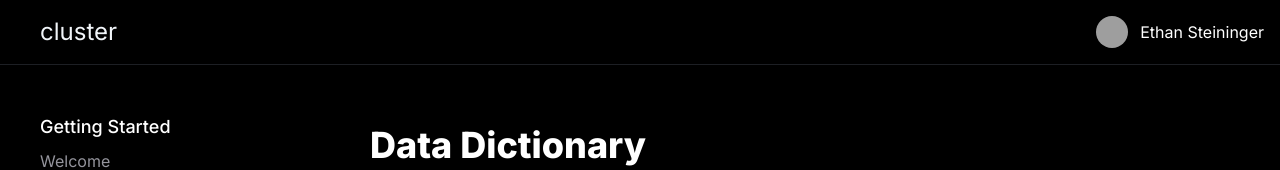
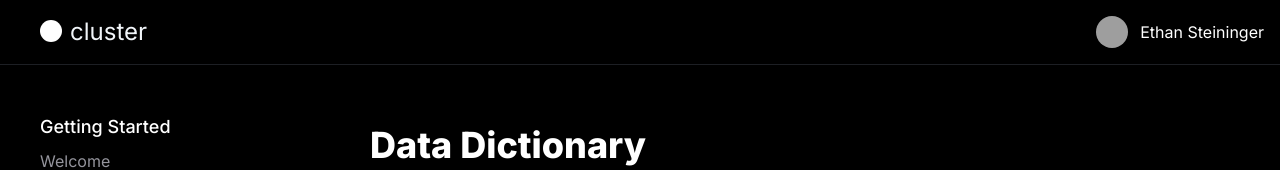
Before and after one commit to goudete/shroominic-docs, a Next.js app: page /data-dictionary in a window 1280 px wide. Shown: the top 170 px of the page. Built offline with nearby package versions, Linux system fonts and the light colour scheme; grey boxes are pictures that could not be loaded.

Commit message:
svg header

```diff
--- a/src/components/header.tsx
+++ b/src/components/header.tsx
@@ -5,7 +5,12 @@ export default function Header() {
 
   return (
     <div className="flex justify-between relative border-b border-[#1d1f24] p-4 pl-10 w-full">
-      <h2 className="text-2xl text-slate-100">cluster</h2>
+      <div className="flex flex-row space-x-2">
+        <svg width="22" height="22" xmlns="http://www.w3.org/2000/svg" className="mt-1">
+          <circle cx="11" cy="11" r="11" fill="white" />
+        </svg>
+        <h2 className="text-2xl text-slate-100">cluster</h2>
+      </div>
       <div className="flex flex-row items-center">
         <Avatar className="h-8 w-8 mr-3">
           <AvatarImage src="https://avatars.githubusercontent.com/u/15973166?v=4" />
```
